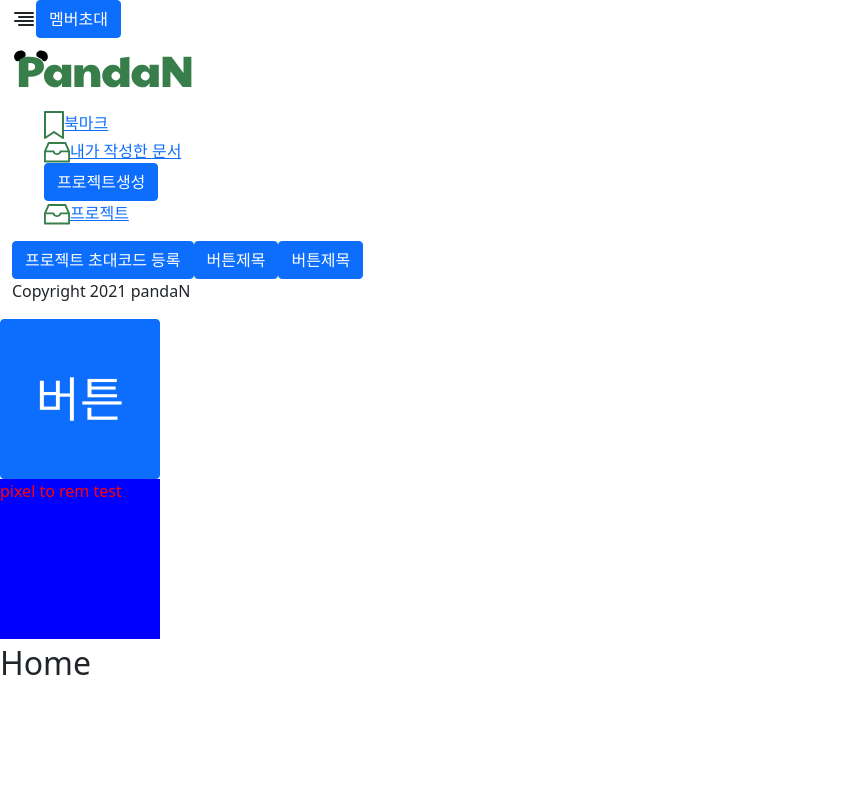
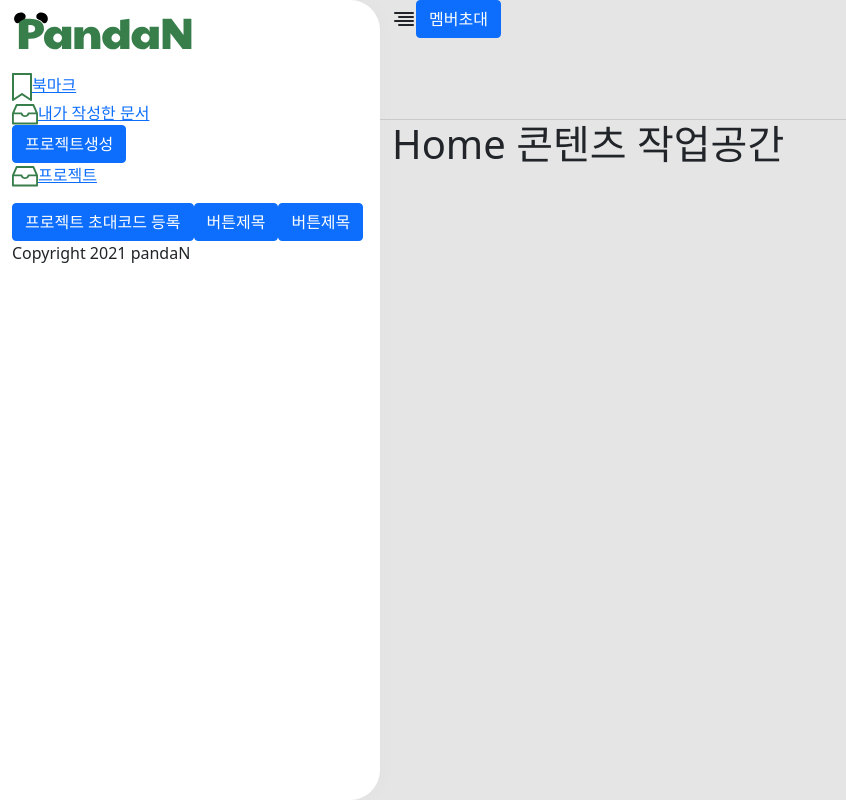
Before and after one commit to leechoiswim1/Team-PandaN-Front, a React (Create React App) app: page / in a window 1280 px wide. Shown: the whole page, without its empty margins (0-846 px from the left). Built offline with nearby package versions, Linux system fonts and the light colour scheme.

Commit message:
[ADD][레이아웃] 기본 레이아웃 #3

```diff
--- a/src/components/Modals.jsx
+++ b/src/components/Modals.jsx
@@ -1,5 +1,6 @@
 import React, { useState } from "react";
 import { Modal, Button } from "react-bootstrap";
+
 const Modals = props => {
   const [show, setShow] = useState(false);
 
--- a/src/components/Template.jsx
+++ b/src/components/Template.jsx
@@ -7,32 +7,22 @@ import Header from "./Header";
 import Sidebar from "./Sidebar";
 
 // import { Container, Row, Col, Button, Alert, Breadcrumb, Card, Form } from 'react-bootstrap';
-import { Button, Accordion, Card } from "react-bootstrap";
+import { Container, Row, Col, Button } from "react-bootstrap";
 
-const Template = ({ history }) => {
+const Template = props => {
   return (
-    <React.Fragment>
-      <Header />
-      <Sidebar />
-      <StyledButton variant="primary">버튼</StyledButton>
-      <Example>pixel to rem test</Example>
-    </React.Fragment>
+    <div className="col-wrap" id="wrap">
+      {/* == left */}
+      <div className="col-left">
+        <Sidebar />
+      </div>
+      {/* == right */}
+      <div className="col-right">
+        <Header />
+        {props.children}
+      </div>
+    </div>
   );
 };
 
-// test case
-const Example = styled.div(...t`
-  width: 200px;
-  height: 200px;
-  color: red;
-  background-color: blue;
-`,);
-
-const StyledButton = styled(Button)(...t`
-  font-size: 60px;
-  width: 200px;
-  height: 200px;
-`,)
-;
-
 export default Template;
--- a/src/pages/Home.jsx
+++ b/src/pages/Home.jsx
@@ -1,12 +1,17 @@
 import React from "react";
 import Template from "../components/Template";
 
+import { Container, Row, Col } from "react-bootstrap";
+
 const Home = ({ history }) => {
   return (
-    <React.Fragment>
-      <Template />
-      <div style={{ fontSize: "2.0rem" }}>Home</div>
-    </React.Fragment>
+    <Template>
+      <main className="content" id="content">
+        <Container fluid>
+          <h1> Home 콘텐츠 작업공간</h1>
+        </Container>
+      </main>
+    </Template>
   );
 };
 
--- a/src/styles/scss/_bootstrap-custom.scss
+++ b/src/styles/scss/_bootstrap-custom.scss
@@ -34,13 +34,13 @@ $theme-colors: (
 
 // Spacing rules
 
-// $spacer: 1rem;
-// $spacers: ( 0:0 );
-// @for $i from 1 through 150 {
-//   $spacers: map-merge($spacers, (
-//     $i: ($i * $spacer) / 16
-//   ));
-// }
+$spacer: 1rem;
+$spacers: ( 0:0 );
+@for $i from 1 through 150 {
+  $spacers: map-merge($spacers, (
+    $i: ($i * $spacer) / 16
+  ));
+}
 
 // This variable affects the `.h-*` and `.w-*` classes.
 $sizes: (
--- a/src/styles/scss/_layout.scss
+++ b/src/styles/scss/_layout.scss
@@ -12,3 +12,63 @@ body {
   overflow-x: hidden;
   line-height: 1.5;
 }
+
+#root,
+.col-wrap,
+.col-left,
+.col-right,
+.sidebar {
+  height: 100%;
+}
+
+// == layout
+$sidebar-width: rem(380);
+$header-height: rem(120);
+
+.col-wrap {
+  background-color: #E5E5E5;
+}
+.col-left,
+.col-right {
+  position: relative;
+  float: left;
+}
+
+.col-left {
+  width: $sidebar-width;
+  background-color: #ffffff;
+  border-top-right-radius: rem(30);
+  border-bottom-right-radius: rem(30);
+  box-shadow: 4px 0px 10px rgba(215, 215, 215, 0.15);
+}
+.col-right {
+  width: calc(100% - #{$sidebar-width});
+}
+
+.menu {
+  padding-left: 0;
+}
+
+.header {
+  // border-bottom: 1px solid #CACACA;
+  .container-fluid {
+    height: $header-height;
+    border-bottom: 1px solid #CACACA;
+
+    // &:after {
+    //   content: '';
+    //   display: block;
+    //   width: 100%;
+    //   height: 1px;
+    //   background-color: #CACACA;
+    // }
+  }
+}
+.footer {
+  positoin: absolute;
+  bottom: 0;
+}
+
+.content {
+  height: calc(100% - #{$header-height});
+}
```
Also changed, not shown: 1 other file (tests, documents, lock files or other folders).
